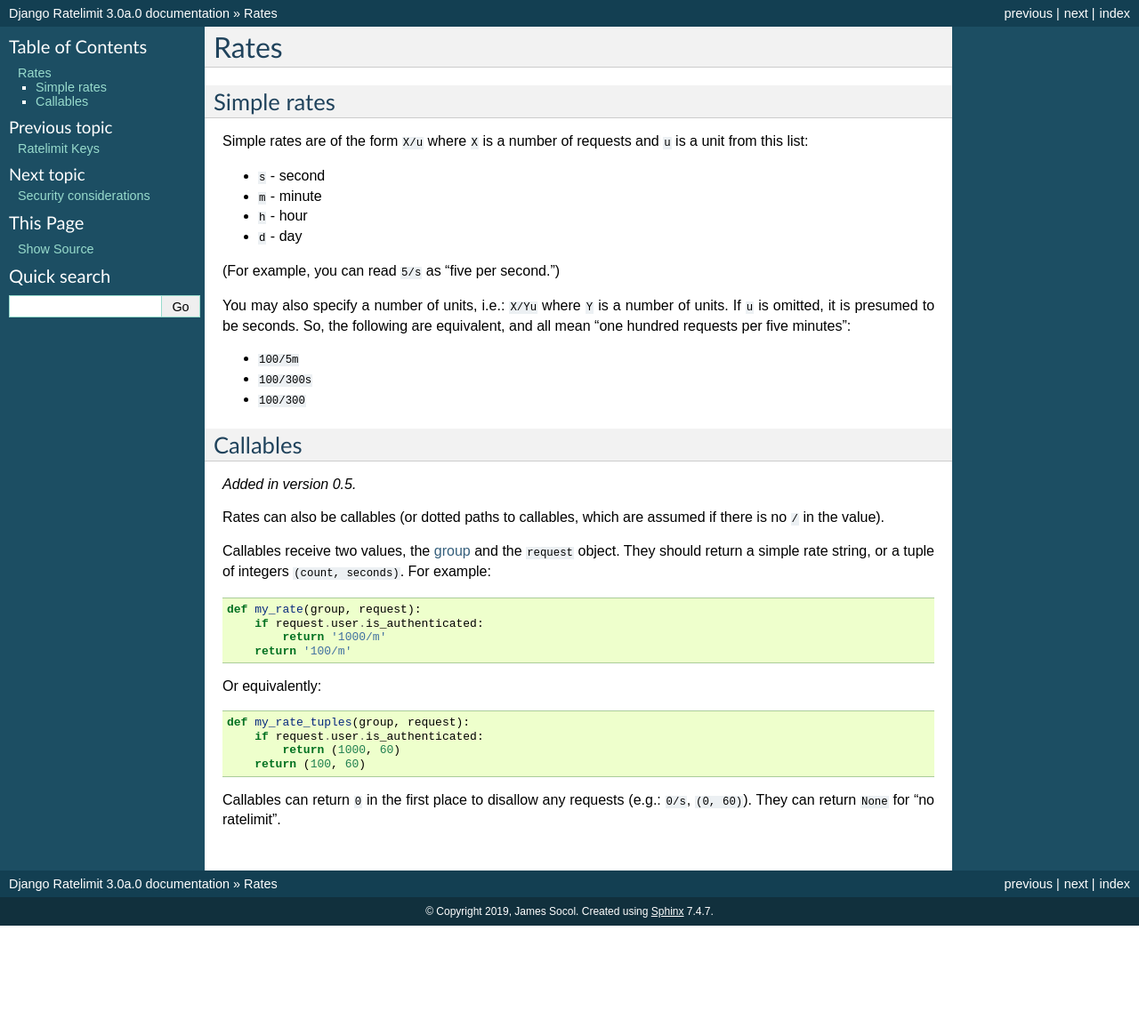
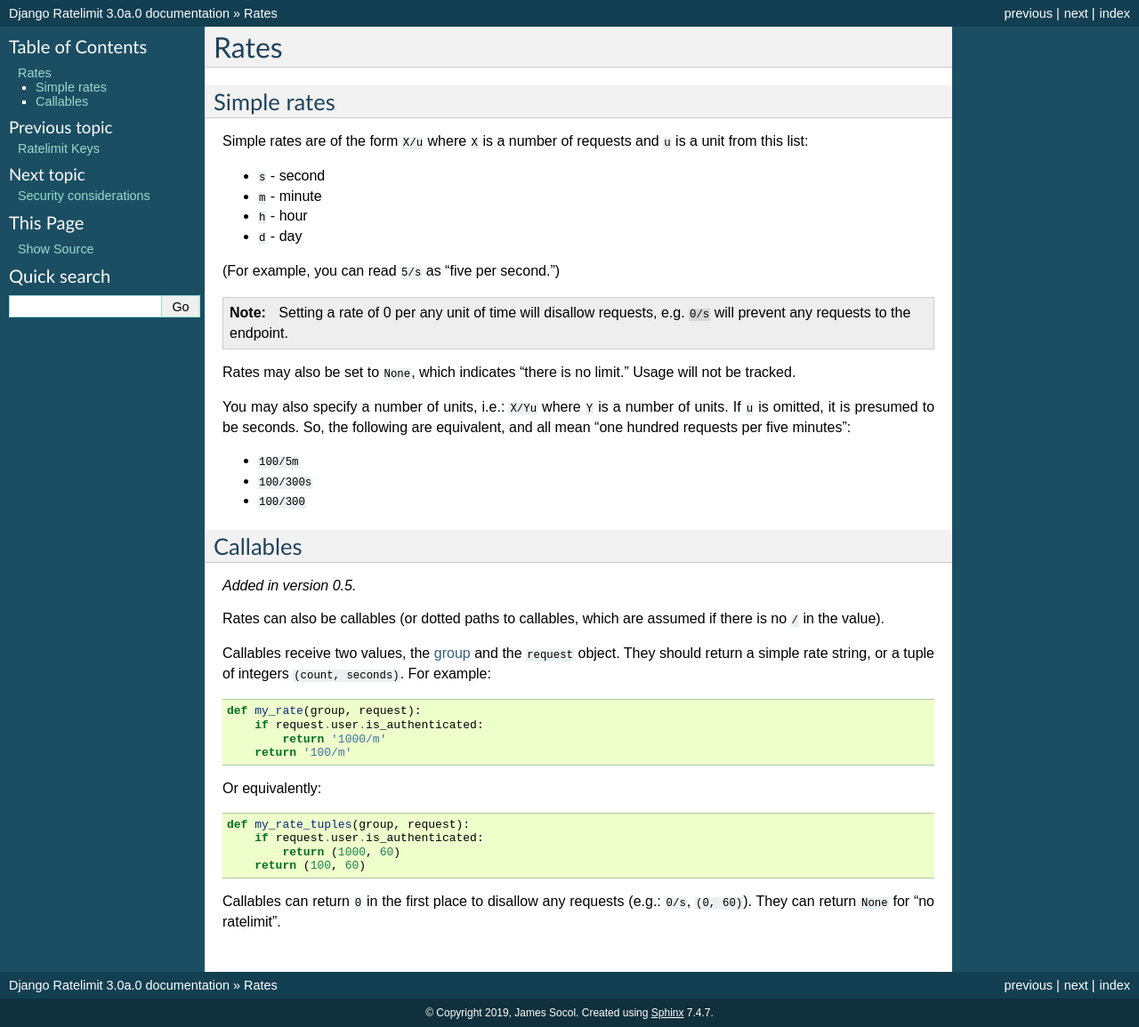
Before and after one commit to jsocol/django-ratelimit, a Sphinx documentation site: the page built from docs/rates.rst, in a window 1280 px wide. Shown: the whole page at 89% size. Built offline with Sphinx 7.4.7, drawn with Linux system fonts in a browser that asks for light colours; before the commit the page ends 1041 px from its top, so only the background shows below that.

Commit message:
Clarify 0 and None rates
Make it more obvious, not buried at the bottom of a long section, what
happens when rates are set to 0/u or None.

Fixes #122. [ci skip] docs-only

```diff
--- a/docs/rates.rst
+++ b/docs/rates.rst
@@ -19,6 +19,14 @@
 * ``d`` - day
 
 (For example, you can read ``5/s`` as "five per second.")
+
+.. note::
+
+    Setting a rate of 0 per any unit of time will disallow requests,
+    e.g.  ``0/s`` will prevent any requests to the endpoint.
+
+Rates may also be set to ``None``, which indicates "there is no limit."
+Usage will not be tracked.
 
 You may also specify a number of units, i.e.: ``X/Yu`` where ``Y`` is a
 number of units. If ``u`` is omitted, it is presumed to be seconds. So,
--- a/docs/usage.rst
+++ b/docs/usage.rst
@@ -33,7 +33,9 @@
         * ``h`` - hours
         * ``d`` - days
 
-        Also accepts callables. See :ref:`Rates <rates-chapter>`.
+        Also accepts callables. See :ref:`Rates <rates-chapter>`. A rate
+        of ``0/s`` disallows all requests. A rate of ``None`` means "no
+        limit" and will allow all requests.
 
    :arg method:
         *ALL* Which HTTP method(s) to rate-limit. May be a string, a
```
